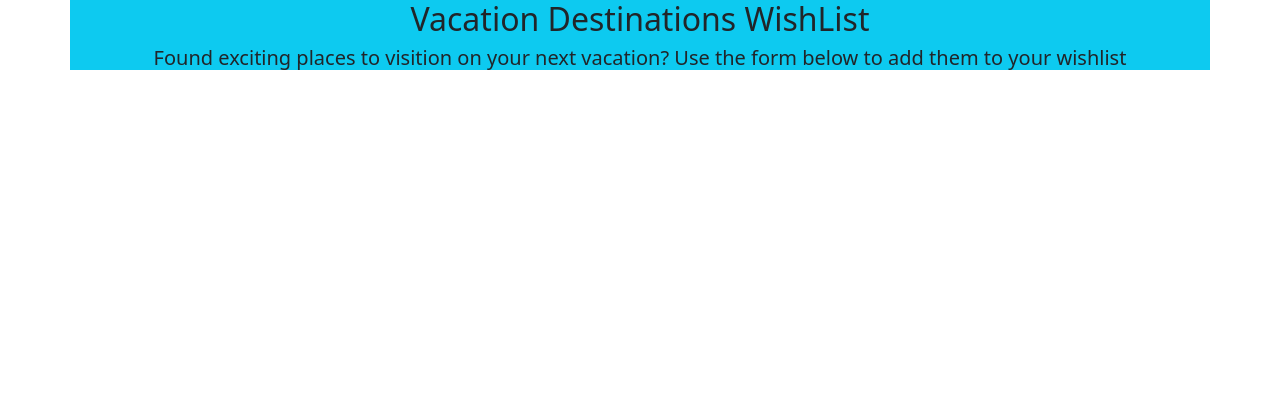
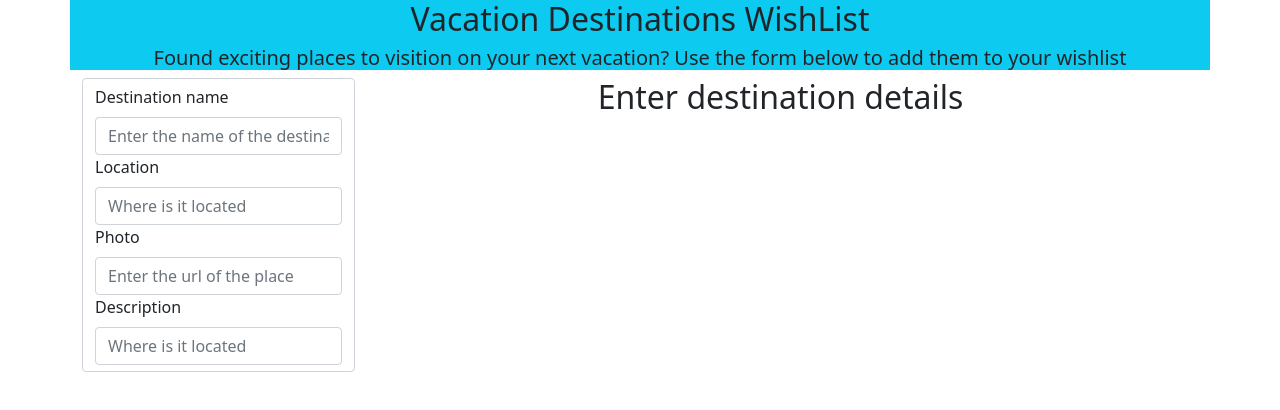
Before and after one commit to kaborephil2/travel, a plain HTML site: page index.html in a window 1280 px wide. Drawn offline with nearby package versions, Linux system fonts and the light colour scheme.

Commit message:
added a form to the html file

```diff
--- a/index.html
+++ b/index.html
@@ -19,6 +19,27 @@
             <h5 class="text-center">Found exciting places to visition on your next vacation? Use the form below to add them to your wishlist</h5>
         </div>
     </div>
+    <div class="container">
+        <div class="row g-2">
+            <div class="col-md-3">
+                <form class="form-control" id="form">
+                    <label for="destination" class="form-label">Destination name</label>
+                    <input type="text" class="form-control" id="destiantion" placeholder="Enter the name of the destination">
+                    <label for="location" class="form-label">Location</label>
+                    <input type="text" class="form-control" id="location" placeholder="Where is it located">
+                    <label for="photo" class="form-label">Photo</label>
+                    <input type="text" class="form-control" id="photo" placeholder="Enter the url of the place">
+                    <label for="description" class="form-label">Description</label>
+                    <input type="text" class="form-control" id="description" placeholder="Where is it located">
+                </form>
+            </div>
+            <div class="col-md-9">
+                <div class="container">
+                    <h2 class="text-center">Enter destination details</h2>
+                </div>
+            </div>
+        </div>
+    </div>
     <script src="./scripts.js"></script>
 </body>
 </html>
```
